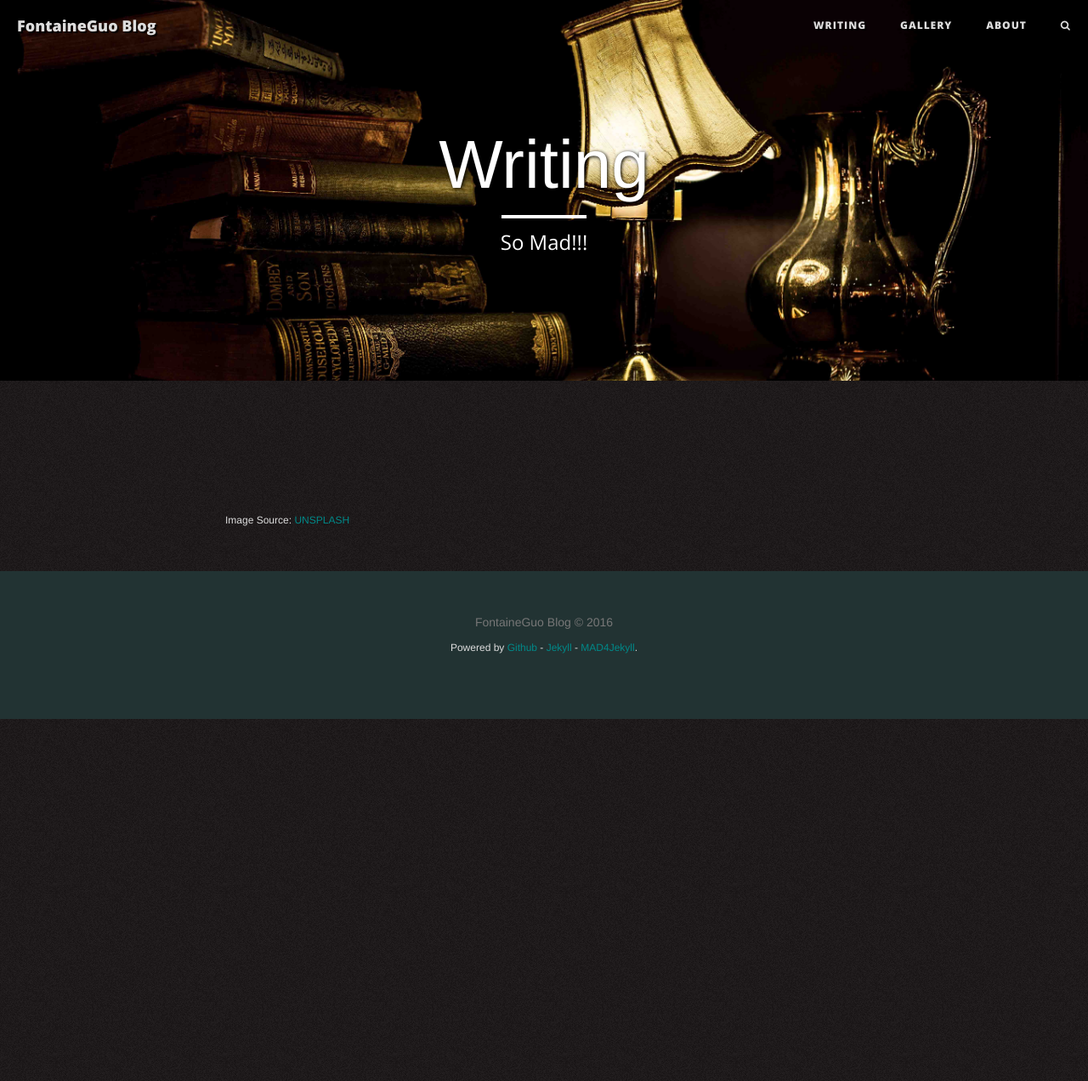
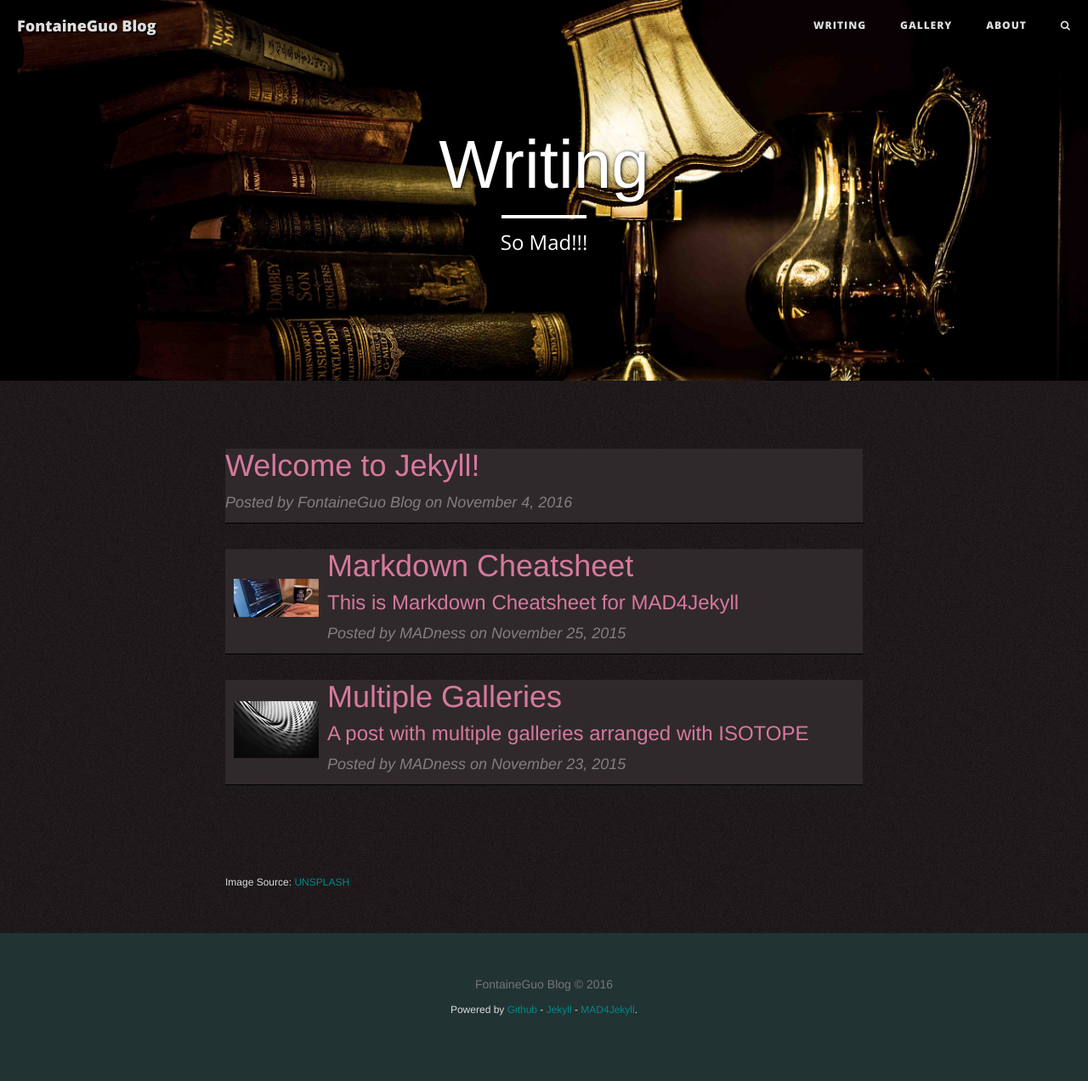
Before and after one commit to FontaineGuo/FontaineGuo.github.io, a Jekyll site: the page built from writing/index.html, in a window 1280 px wide and 1272 px high. Shown: the whole window at 85% size. Built offline with Jekyll 4.4.1, drawn with Linux system fonts in a browser that asks for light colours; nearby versions of some CDN libraries; the list of posts is cut into pages by our own code.

Commit message:
edit the about page

```diff
--- a/Gemfile
+++ b/Gemfile
@@ -21,4 +21,5 @@
 # If you have any plugins, put them here!
 group :jekyll_plugins do
    gem "jekyll-feed", "~> 0.6"
+   gem "jekyll-paginate", "~> 1.1"
 end
--- a/_config.yml
+++ b/_config.yml
@@ -25,15 +25,61 @@
   senders out.
 
 baseurl: "" # the subpath of your site, e.g. /blog
-url: "" # the base hostname & protocol for your site, e.g. http://example.com
+url: "http://FontaineGuo.github.io" # the base hostname & protocol for your site, e.g. http://example.com
 
+# Files
+pagesdir: pages
+assets:
+  libs: assets/libs
+  owner: assets/owner
+logo: logo.png
+search: true
+share: true
+comments: true
+
+discus_shortname: MADness
+
+# Social networking links used in footer. Update and remove as you like.
 github_username:  FontaineGuo
+instagram_username: FontaineGuo
+
+# Owner/author information
+owner:
+  name:   Fontaine Guo
+  avatar: avatar.jpg
+  # Use the coder's toolbox at http://coderstoolbox.net/string/#!encoding=xml&action=encode&charset=us_ascii to encode your description into XML string
+  description:    MAD for Jekyll
+
+#dependencies
+# Gems
+gems:
+  - jekyll-feed
+  - jekyll-paginate
+
 
 # Build settings
+highlighter:         rouge
 markdown: kramdown
 theme: minima
-gems:
-  - jekyll-feed
+
+kramdown:
+    extensions:
+     - Hard_wrap
+     - no_intra_emphasis
+     - strikethrough
+     - fenced_code_blocks
+     - autolink
+     - tables
+     - with_toc_data
+     - highlight
+     - footnotes
+    input:          GFM
+sass:
+    style:          :compressed
+paginate: 5
+paginate_path: "/writing/page:num/"
+permalink: "/writing/:title/"
+slugify: "pretty"
 exclude:
   - Gemfile
   - Gemfile.lock
--- a/pages/about/index.html
+++ b/pages/about/index.html
@@ -1,31 +1,34 @@
 ---
 layout: page
 title: "About"
-description: "Statement"
+description: "Fontaine Guo"
 header-img: "assets/owner/hero/about-bg.jpg"
 permalink: /about/
 ---
 
-<h1><p>A few words about MAD4Jekyll</p></h1>
+<h1><p>Welcome!</p></h1>
 
-<h3>This site is madly in love with Jekyll builder.</h3>
+<h3>Hi, I'm <strong style="color: #DCA297">Fontaine Guo</strong> and a Game developer from CN.</h3>
 
 <br>
-<h4>MAD4Jekyll is hosted by <a href="https://github.com/">Github</a>.</h4>
 
-<h4>It was built with <a href="https://github.com/jekyll/">Jekyll</a>.</h4>
+<p style="font-size:25px">Now I'm working in a mobile phone game company as a unity3d programmer.
+   I recieved my EE bachelor degree from <a href="http://www.hnu.edu.cn/" style="color: #DCA297">HUNAN University</a> in 2016.And my
+   interest is Game level design and game graphics(shader,3d models,etc).
+   I'm tring to become a tech artist one day.
+</p>
 
-<h4>It is using <a href="https://github.com/madforjekyll/madforjekyll.github.io">MAD4Jekyll</a> theme.</h4>
+<p style="font-size:25px">I'm willing to share the notes I wrote when I was in a game dev team.However,
+	if you want to commnicate with me about game dev (both game art, game design and programming),
+	you could Cantact me~
+</p>
 
-<h4>The gallery in the respective page was created with <a href="http://flexslider.woothemes.com/basic-slider-with-caption.html">Flexslider</a>.</h4>
+<p style="font-size:25px">Contact me: Fontaine_gzy # 163.com</p>
+<p style="font-size:25px">p.s: please use @ not # when you type my e-mail address, just for keep robot trash e-mail senders out</p>
 
-<h4>The photos in the blog posts can be zoomed in on click with the help of <a href="http://lokeshdhakar.com/project">Lightbox</a>. </h4>
 
-<h4>The posts can be written and exported as markdown ready for publication with <a href="http://dillinger.io/">Dillinger</a>, a useful online editor.</h4>
 
-<h4>The footnotes popup are rendered with <a href="http://www.bigfootjs.com/">Bigfoot</a> script.</h4>
 
-<h4>All the commits were performed with the help of <a href="https://www.sourcetreeapp.com/">Source Tree</a> app.</h4>
 
 <br>
 <h6><p>Image Source: <a href="https://unsplash.com/photos/oMpAz-DN-9I/">Unsplash</a></p></h6>
```
Also changed, not shown: Gemfile.lock, 5 other files.
